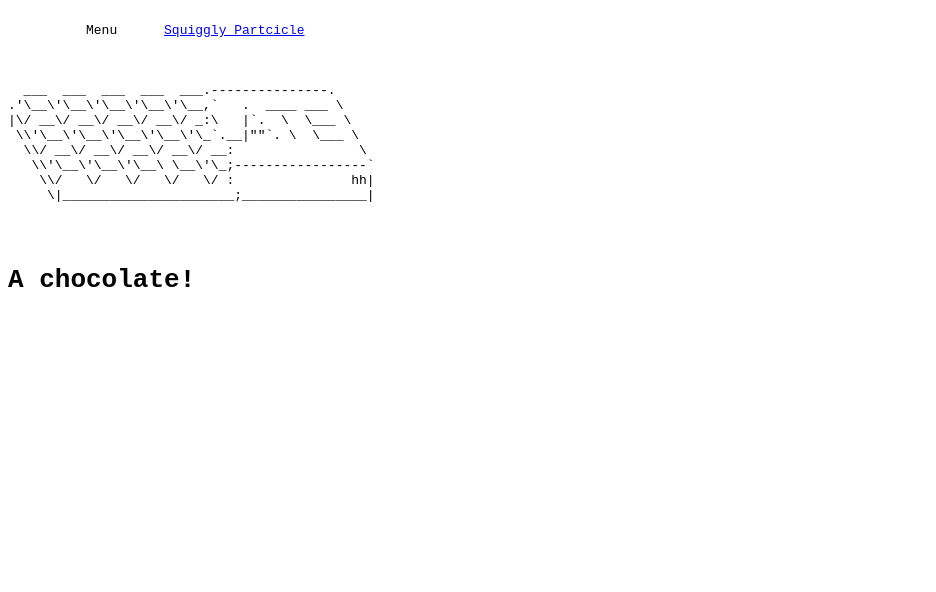
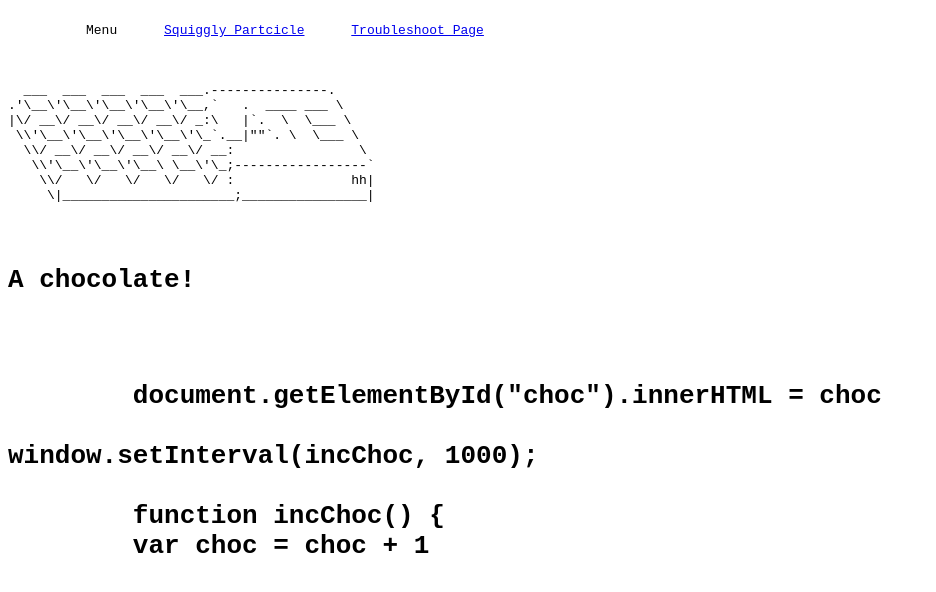
Before and after one commit to Sh4dowGaming/boxOfChocolate, a plain HTML site: page index.html in a window 1280 px wide. Shown: the whole page, without its empty margins (0-936 px from the left). Drawn offline with Linux system fonts and the light colour scheme.

Commit message:
Update index.html

```diff
--- a/index.html
+++ b/index.html
@@ -20,7 +20,7 @@
    </style>
     <body>
        <div class="menu">
-          Menu      <a href="https://sh4dowgaming.github.io/squiggly-particle/">Squiggly Partcicle</a>
+          Menu      <a href="https://sh4dowgaming.github.io/squiggly-particle/">Squiggly Partcicle</a>      <a href=" ">Troubleshoot Page</a>
 
     <div class="ascii-art">
   ___  ___  ___  ___  ___.---------------.
@@ -33,3 +33,11 @@
      \|______________________;________________|
      </div>
      <h1>A chocolate!
+
+<p id="xhoc"></p>
+        document.getElementById("choc").innerHTML = choc
+
+window.setInterval(incChoc, 1000);
+
+        function incChoc() {
+        var choc = choc + 1
```
